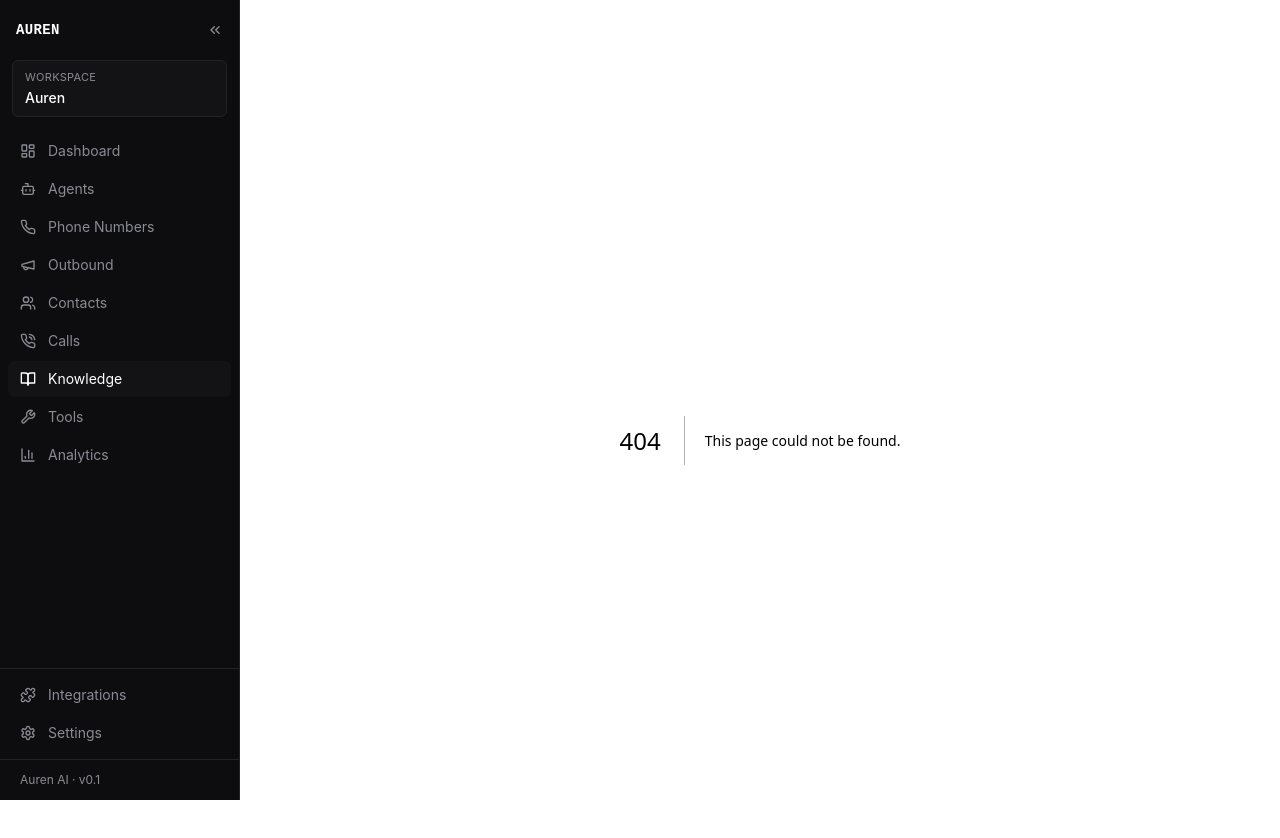
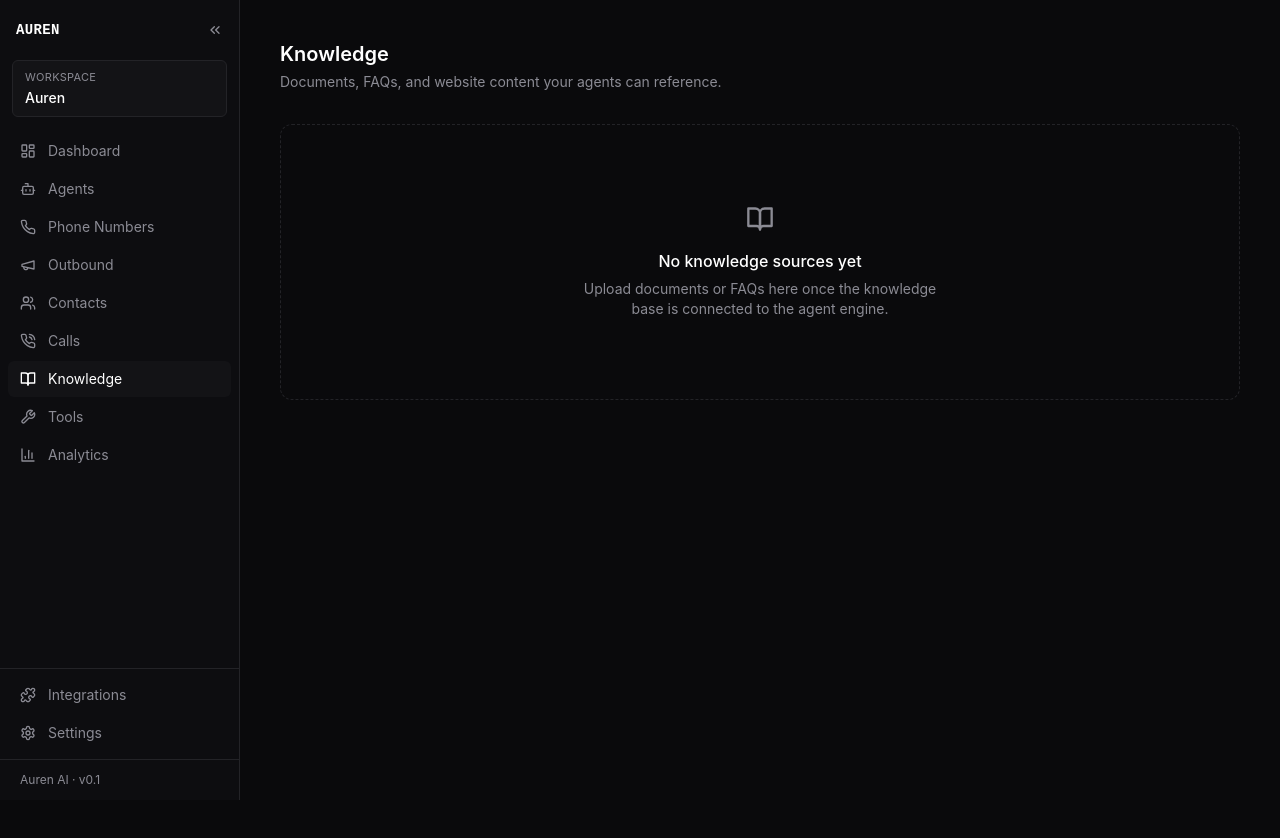
Before and after one commit to nitudevi5763-bit/auren-voice-dashboard, a Next.js app: page /knowledge in a window 1280 px wide. Before the commit this address had no page. Shown: the top 838 px of the page. After the commit the page ends 800 px from the top, so only its background shows below. Built offline with nearby package versions, Linux system fonts and the light colour scheme.

Commit message:
Create page.js

```diff
--- /dev/null
+++ b/app/knowledge/page.js
@@ -0,0 +1,15 @@
+import { BookOpen } from 'lucide-react';
+import EmptyState from '../../components/EmptyState';
+
+export default function Page() {
+  return (
+    <div>
+      <h1 className="text-xl font-semibold text-white">Knowledge</h1>
+      <p className="mt-1 text-sm text-muted">Documents, FAQs, and website content your agents can reference.</p>
+      <div className="mt-8">
+        <EmptyState icon={BookOpen} title="No knowledge sources yet"
+          description="Upload documents or FAQs here once the knowledge base is connected to the agent engine." />
+      </div>
+    </div>
+  );
+}
```
